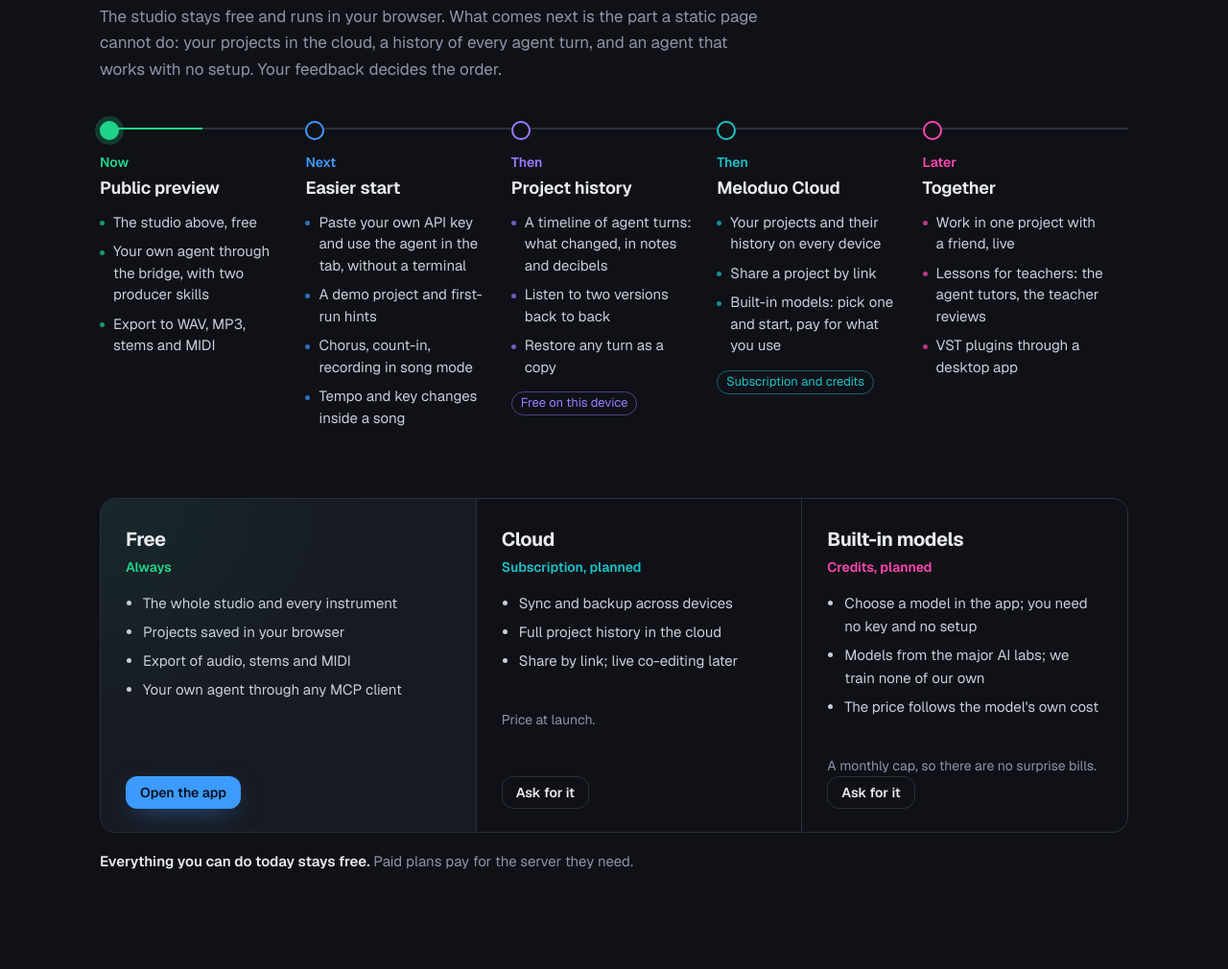
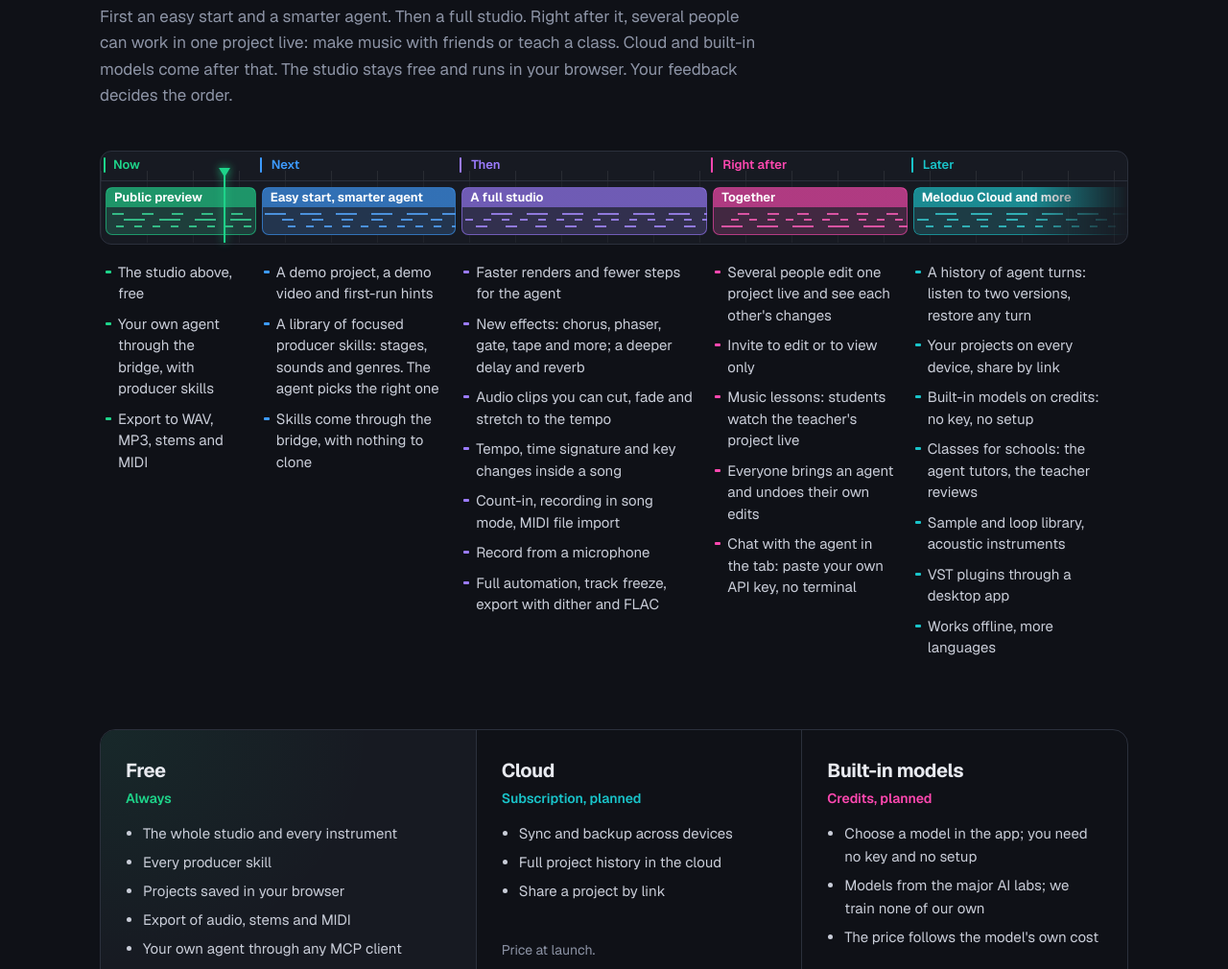
Before and after one commit to meloduo/meloduo.github.io, a plain HTML site: page index.html in a window 1280 px wide. Shown: the part 5759-6769 px from the top of the page at 96% size. Drawn offline with Linux system fonts and the light colour scheme.

Commit message:
Deploy 0b90a6c

```diff
--- a/index.html
+++ b/index.html
@@ -186,18 +186,41 @@ pre code { background: none; padding: 0; }
 
 
 
-/* Roadmap v2 */
-.road2 { list-style: none; padding: 0; margin: 40px 0 0; display: grid; grid-template-columns: repeat(5, minmax(0, 1fr)); position: relative; }
-.road2::before { content: ''; position: absolute; top: 7px; left: 0; right: 0; height: 2px; background: linear-gradient(90deg, var(--green) 0 10%, var(--line) 10%); }
-.road2 > li { position: relative; padding: 32px 22px 0 0; }
-.road2 > li::before { content: ''; position: absolute; top: 0; left: 0; width: 16px; height: 16px; border-radius: 50%; background: var(--bg); border: 2px solid var(--c); }
-.road2 > li.here::before { background: var(--c); box-shadow: 0 0 0 5px color-mix(in srgb, var(--c) 22%, transparent); }
-.road2 .when { color: var(--c); font-size: 14px; font-weight: 600; margin: 0 0 2px; }
-.road2 h3 { margin-bottom: 10px; }
-.road2 ul { margin: 0; padding: 0; list-style: none; color: var(--soft); font-size: 15px; line-height: 1.5; }
-.road2 ul li { margin: 0 0 8px; padding-left: 14px; position: relative; }
-.road2 ul li::before { content: ''; position: absolute; left: 0; top: .62em; width: 5px; height: 5px; border-radius: 50%; background: var(--c); opacity: .7; }
-.road2 .tag { display: inline-block; margin-top: 6px; font-size: 13px; color: var(--c); border: 1px solid color-mix(in srgb, var(--c) 45%, transparent); border-radius: 999px; padding: 1px 9px; }
+/* Roadmap: an arrangement. Stages are clips on one lane, the playhead marks where we are. */
+.arr { list-style: none; padding: 0; margin: 44px 0 0; display: grid; grid-template-columns: 1.4fr 1.75fr 2.2fr 1.75fr 1.9fr; position: relative; }
+.arr::before { content: ''; position: absolute; inset: 0 0 auto; height: 96px; border: 1px solid var(--line); border-radius: 12px; pointer-events: none;
+  background:
+    linear-gradient(var(--line), var(--line)) 0 30px / 100% 1px no-repeat,
+    repeating-linear-gradient(90deg, #ffffff0a 0 1px, transparent 1px 48px) 0 31px / 100% 64px no-repeat,
+    repeating-linear-gradient(90deg, #ffffff14 0 1px, transparent 1px 48px) 0 20px / 100% 10px no-repeat,
+    var(--panel); }
+.arr > li { position: relative; min-width: 0; }
+.arr .when { position: relative; height: 30px; margin: 0; padding: 0 0 0 12px; font-size: 13px; font-weight: 600; line-height: 30px; color: var(--c); white-space: nowrap; }
+.arr .when::before { content: ''; position: absolute; left: 0; top: 7px; bottom: 7px; width: 2px; border-radius: 1px; background: var(--c); }
+.arr > li:first-child .when { padding-left: 14px; }
+.arr > li:first-child .when::before { left: 4px; }
+.arr .clip { --n: color-mix(in srgb, var(--c) 70%, #fff 10%); position: relative; height: 50px; margin: 8px 4px 0 2px; padding: 0 8px; border: 1px solid color-mix(in srgb, var(--c) 60%, transparent); border-radius: 7px; overflow: hidden;
+  font-size: 13px; font-weight: 650; line-height: 20px; letter-spacing: 0; white-space: nowrap; text-overflow: ellipsis; color: #fff;
+  background:
+    linear-gradient(color-mix(in srgb, var(--c) 58%, transparent), color-mix(in srgb, var(--c) 58%, transparent)) 0 0 / 100% 20px no-repeat,
+    repeating-linear-gradient(90deg, var(--n) 0 12px, transparent 12px 31px) 6px 26px / 100% 2px no-repeat,
+    repeating-linear-gradient(90deg, var(--n) 0 22px, transparent 22px 37px) 18px 32px / 100% 2px no-repeat,
+    repeating-linear-gradient(90deg, var(--n) 0 8px, transparent 8px 19px) 10px 39px / 100% 2px no-repeat,
+    color-mix(in srgb, var(--c) 16%, var(--panel-2)); }
+.arr > li:first-child .clip { margin-left: 6px; }
+.arr > li:nth-child(2) .clip { background-position: 0 0, 20px 32px, 2px 26px, 26px 39px, 0 0; }
+.arr > li:nth-child(3) .clip { background-position: 0 0, 14px 39px, 30px 26px, 3px 32px, 0 0; }
+.arr > li:nth-child(4) .clip { background-position: 0 0, 25px 26px, 8px 39px, 18px 32px, 0 0; }
+.arr > li:nth-child(5) .clip { background-position: 0 0, 3px 32px, 22px 26px, 12px 39px, 0 0; }
+.arr > li:last-child .clip { margin-right: 0; border-right: 0; border-radius: 7px 0 0 7px; -webkit-mask-image: linear-gradient(90deg, #000 55%, transparent); mask-image: linear-gradient(90deg, #000 55%, transparent); }
+/* The playhead is one shape (head and stem in one polygon), so the head stays centred at any zoom. */
+.arr .ph { position: absolute; top: 18px; left: 78%; width: 12px; height: 78px; margin-left: -6px; z-index: 2; filter: drop-shadow(0 0 5px var(--c)); pointer-events: none; }
+.arr .ph::before { content: ''; position: absolute; inset: 0; background: var(--c); clip-path: polygon(0 0, 100% 0, 7px 8px, 7px 100%, 5px 100%, 5px 8px); }
+.arr ul { margin: 28px 0 0; padding: 0 18px 0 4px; list-style: none; color: var(--soft); font-size: 15px; line-height: 1.5; }
+.arr > li:first-child ul { padding-left: 6px; }
+.arr ul li { margin: 0 0 9px; padding-left: 13px; position: relative; }
+.arr ul li::before { content: ''; position: absolute; left: 0; top: .6em; width: 6px; height: 3px; border-radius: 1px; background: var(--c); }
+@media (max-width: 1120px) { .arr .clip { font-size: 12px; padding: 0 6px; } }
 .plans { display: grid; grid-template-columns: 1.15fr 1fr 1fr; margin-top: 64px; border: 1px solid var(--line); border-radius: 16px; overflow: hidden; }
 .plans > div { padding: 26px 26px 24px; }
 .plans > div + div { border-left: 1px solid var(--line); }
@@ -213,10 +236,15 @@ pre code { background: none; padding: 0; }
 .promise { margin: 18px 0 0; color: var(--dim); font-size: 15px; }
 .promise b { color: var(--text); font-weight: 600; }
 @media (max-width: 920px) {
-  .road2 { grid-template-columns: 1fr; padding-left: 30px; }
-  .road2::before { top: 0; bottom: 0; left: 7px; right: auto; width: 2px; height: auto; background: linear-gradient(180deg, var(--green) 0 7%, var(--line) 7%); }
-  .road2 > li { padding: 0 0 28px; }
-  .road2 > li::before { left: -30px; }
+  .arr { grid-template-columns: 1fr; margin-top: 32px; }
+  .arr::before { display: none; }
+  .arr > li { padding: 0 0 30px; }
+  .arr .when, .arr > li:first-child .when { padding-left: 12px; }
+  .arr > li:first-child .when::before { left: 0; }
+  .arr .clip, .arr > li:first-child .clip { margin: 4px 0 0; }
+  .arr ul, .arr > li:first-child ul { margin-top: 16px; padding: 0; }
+  .arr .ph { top: auto; bottom: 12px; left: 0; right: 0; width: auto; height: 2px; margin: 0; }
+  .arr .ph::before { clip-path: none; }
   .plans { grid-template-columns: 1fr; }
   .plans > div + div { border-left: 0; border-top: 1px solid var(--line); }
 }
@@ -733,39 +761,49 @@ args = ["-y", "@meloduo/mcp"]</code></pre></div>
 
   <section class="wrap" id="roadmap">
     <h2>Where it is going</h2>
-    <p class="prose dim">The studio stays free and runs in your browser. What comes next is the part a static page cannot do: your projects in the cloud, a history of every agent turn, and an agent that works with no setup. Your feedback decides the order.</p>
-    <ol class="road2">
-      <li class="here" style="--c: var(--green)"><p class="when">Now</p><h3>Public preview</h3><ul>
+    <p class="prose dim">First an easy start and a smarter agent. Then a full studio. Right after it, several people can work in one project live: make music with friends or teach a class. Cloud and built-in models come after that. The studio stays free and runs in your browser. Your feedback decides the order.</p>
+    <ol class="arr">
+      <li class="here" style="--c: var(--green)"><p class="when">Now</p><span class="ph" aria-hidden="true"></span><h3 class="clip">Public preview</h3><ul>
         <li>The studio above, free</li>
-        <li>Your own agent through the bridge, with two producer skills</li>
+        <li>Your own agent through the bridge, with producer skills</li>
         <li>Export to WAV, MP3, stems and MIDI</li>
       </ul></li>
-      <li style="--c: var(--you)"><p class="when">Next</p><h3>Easier start</h3><ul>
-        <li>Paste your own API key and use the agent in the tab, without a terminal</li>
-        <li>A demo project and first-run hints</li>
-        <li>Chorus, count-in, recording in song mode</li>
-        <li>Tempo and key changes inside a song</li>
+      <li style="--c: var(--you)"><p class="when">Next</p><h3 class="clip">Easy start, smarter agent</h3><ul>
+        <li>A demo project, a demo video and first-run hints</li>
+        <li>A library of focused producer skills: stages, sounds and genres. The agent picks the right one</li>
+        <li>Skills come through the bridge, with nothing to clone</li>
       </ul></li>
-      <li style="--c: var(--violet)"><p class="when">Then</p><h3>Project history</h3><ul>
-        <li>A timeline of agent turns: what changed, in notes and decibels</li>
-        <li>Listen to two versions back to back</li>
-        <li>Restore any turn as a copy</li>
-      </ul><span class="tag">Free on this device</span></li>
-      <li style="--c: var(--teal)"><p class="when">Then</p><h3>Meloduo Cloud</h3><ul>
-        <li>Your projects and their history on every device</li>
-        <li>Share a project by link</li>
-        <li>Built-in models: pick one and start, pay for what you use</li>
-      </ul><span class="tag">Subscription and credits</span></li>
-      <li style="--c: var(--agent)"><p class="when">Later</p><h3>Together</h3><ul>
-        <li>Work in one project with a friend, live</li>
-        <li>Lessons for teachers: the agent tutors, the teacher reviews</li>
+      <li style="--c: var(--violet)"><p class="when">Then</p><h3 class="clip">A full studio</h3><ul>
+        <li>Faster renders and fewer steps for the agent</li>
+        <li>New effects: chorus, phaser, gate, tape and more; a deeper delay and reverb</li>
+        <li>Audio clips you can cut, fade and stretch to the tempo</li>
+        <li>Tempo, time signature and key changes inside a song</li>
+        <li>Count-in, recording in song mode, MIDI file import</li>
+        <li>Record from a microphone</li>
+        <li>Full automation, track freeze, export with dither and FLAC</li>
+      </ul></li>
+      <li style="--c: var(--agent)"><p class="when">Right after</p><h3 class="clip">Together</h3><ul>
+        <li>Several people edit one project live and see each other's changes</li>
+        <li>Invite to edit or to view only</li>
+        <li>Music lessons: students watch the teacher's project live</li>
+        <li>Everyone brings an agent and undoes their own edits</li>
+        <li>Chat with the agent in the tab: paste your own API key, no terminal</li>
+      </ul></li>
+      <li style="--c: var(--teal)"><p class="when">Later</p><h3 class="clip">Meloduo Cloud and more</h3><ul>
+        <li>A history of agent turns: listen to two versions, restore any turn</li>
+        <li>Your projects on every device, share by link</li>
+        <li>Built-in models on credits: no key, no setup</li>
+        <li>Classes for schools: the agent tutors, the teacher reviews</li>
+        <li>Sample and loop library, acoustic instruments</li>
         <li>VST plugins through a desktop app</li>
+        <li>Works offline, more languages</li>
       </ul></li>
     </ol>
 
     <div class="plans">
       <div class="free" style="--c: var(--green)"><p class="name">Free</p><p class="how">Always</p><ul>
         <li>The whole studio and every instrument</li>
+        <li>Every producer skill</li>
         <li>Projects saved in your browser</li>
         <li>Export of audio, stems and MIDI</li>
         <li>Your own agent through any MCP client</li>
@@ -773,7 +811,7 @@ args = ["-y", "@meloduo/mcp"]</code></pre></div>
       <div style="--c: var(--teal)"><p class="name">Cloud</p><p class="how">Subscription, planned</p><ul>
         <li>Sync and backup across devices</li>
         <li>Full project history in the cloud</li>
-        <li>Share by link; live co-editing later</li>
+        <li>Share a project by link</li>
       </ul><p class="note">Price at launch.</p><a class="btn quiet small" data-link="idea" href="#">Ask for it</a></div>
       <div style="--c: var(--agent)"><p class="name">Built-in models</p><p class="how">Credits, planned</p><ul>
         <li>Choose a model in the app; you need no key and no setup</li>
```
